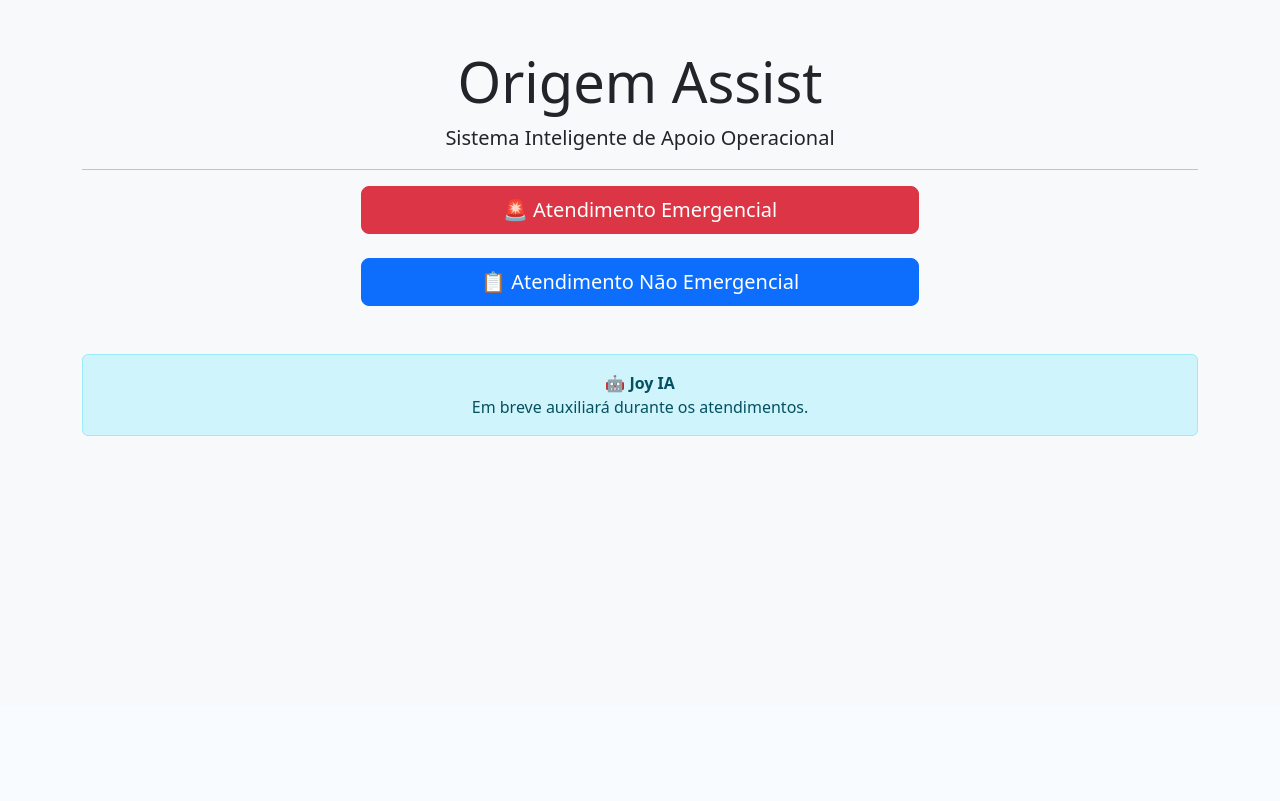
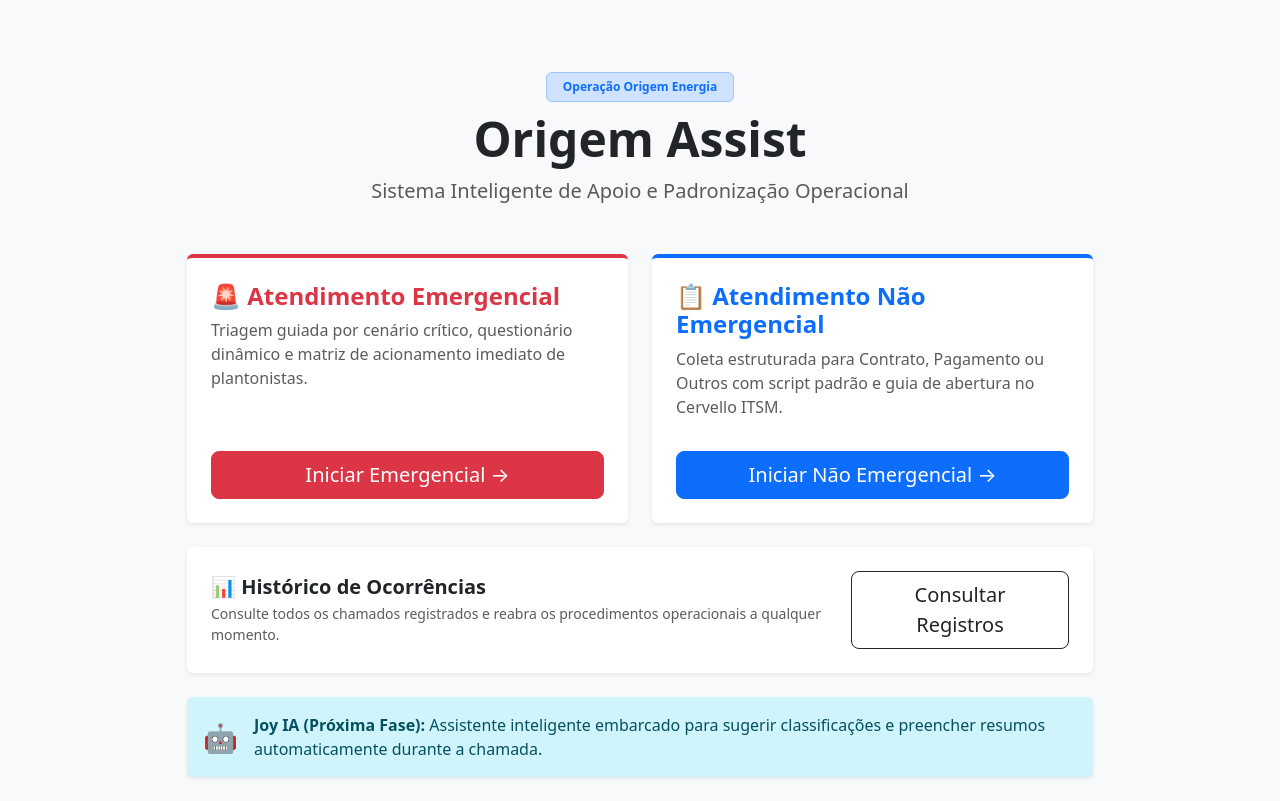
Before and after one commit to AndreSannder45/origem-assist, a Django app: page / in a window 1280 px wide. Shown: the part 94-895 px from the top of the page. Before the commit the page ends 530 px from the top, so only its background shows below. Run offline with Django 5.2, Linux system fonts and the light colour scheme; a user stored in the database is signed in.

Commit message:
Adiciona historico de atendimentos e melhorias visuais

```diff
--- a/atendimento/urls.py
+++ b/atendimento/urls.py
@@ -12,4 +12,7 @@ urlpatterns = [
     # Fluxo Não Emergencial
     path("nao-emergencial/", views.nao_emergencial, name="nao_emergencial"),
     path("procedimentos-ne/<int:ocorrencia_id>/", views.procedimentos_ne, name="procedimentos_ne"),
+
+    # Histórico de Ocorrências
+    path("historico/", views.historico, name="historico"),
 ]
--- a/atendimento/views.py
+++ b/atendimento/views.py
@@ -108,3 +108,20 @@ def nao_emergencial(request):
 def procedimentos_ne(request, ocorrencia_id):
     ocorrencia = Ocorrencia.objects.get(id=ocorrencia_id)
     return render(request, "atendimento/procedimentos_ne.html", {"ocorrencia": ocorrencia})
+
+@login_required
+def historico(request):
+    ocorrencias = Ocorrencia.objects.all().order_by('-id')
+    total_geral = ocorrencias.count()
+    total_em = ocorrencias.filter(tipo_atendimento="EM").count()
+    total_ne = ocorrencias.filter(tipo_atendimento="NE").count()
+    return render(
+        request,
+        "atendimento/historico.html",
+        {
+            "ocorrencias": ocorrencias,
+            "total_geral": total_geral,
+            "total_em": total_em,
+            "total_ne": total_ne,
+        }
+    )
--- a/templates/atendimento/home.html
+++ b/templates/atendimento/home.html
@@ -1,43 +1,72 @@
 {% extends 'base.html' %}
 
-{% block title %}
-Origem Assist
-{% endblock %}
+{% block title %}Origem Assist - Apoio Operacional{% endblock %}
 
 {% block content %}
-
-<div class="text-center">
-
-    <h1 class="display-4">
-        Origem Assist
-    </h1>
-
-    <p class="lead">
-        Sistema Inteligente de Apoio Operacional
-    </p>
-
-    <hr>
-
-    <div class="d-grid gap-4 col-6 mx-auto">
-
-        <a href="/emergencial/" class="btn btn-danger btn-lg">
-            🚨 Atendimento Emergencial
-        </a>
-
-        <a href="/nao-emergencial/" class="btn btn-primary btn-lg">
-            📋 Atendimento Não Emergencial
-        </a>
-
+<div class="container py-4">
+    <div class="text-center mb-5">
+        <span class="badge bg-primary-subtle text-primary border border-primary-subtle px-3 py-2 mb-2">
+            Operação Origem Energia
+        </span>
+        <h1 class="display-5 fw-bold">Origem Assist</h1>
+        <p class="lead text-muted">Sistema Inteligente de Apoio e Padronização Operacional</p>
     </div>
 
-    <div class="mt-5 alert alert-info">
+    <div class="row g-4 justify-content-center">
+        <!-- Card Emergencial -->
+        <div class="col-md-5">
+            <div class="card h-100 border-0 shadow-sm border-top border-danger border-4">
+                <div class="card-body d-flex flex-column p-4">
+                    <h4 class="card-title text-danger fw-bold mb-2">🚨 Atendimento Emergencial</h4>
+                    <p class="card-text text-muted flex-grow-1">
+                        Triagem guiada por cenário crítico, questionário dinâmico e matriz de acionamento imediato de plantonistas.
+                    </p>
+                    <a href="{% url 'emergencial' %}" class="btn btn-danger btn-lg w-100 mt-3">
+                        Iniciar Emergencial →
+                    </a>
+                </div>
+            </div>
+        </div>
 
-        🤖 <strong>Joy IA</strong><br>
+        <!-- Card Não Emergencial -->
+        <div class="col-md-5">
+            <div class="card h-100 border-0 shadow-sm border-top border-primary border-4">
+                <div class="card-body d-flex flex-column p-4">
+                    <h4 class="card-title text-primary fw-bold mb-2">📋 Atendimento Não Emergencial</h4>
+                    <p class="card-text text-muted flex-grow-1">
+                        Coleta estruturada para Contrato, Pagamento ou Outros com script padrão e guia de abertura no Cervello ITSM.
+                    </p>
+                    <a href="{% url 'nao_emergencial' %}" class="btn btn-primary btn-lg w-100 mt-3">
+                        Iniciar Não Emergencial →
+                    </a>
+                </div>
+            </div>
+        </div>
 
-        Em breve auxiliará durante os atendimentos.
+        <!-- Barra de Histórico -->
+        <div class="col-md-10">
+            <div class="card border-0 shadow-sm bg-white">
+                <div class="card-body d-flex flex-column flex-md-row justify-content-between align-items-center p-4 gap-3">
+                    <div>
+                        <h5 class="fw-bold mb-1">📊 Histórico de Ocorrências</h5>
+                        <p class="text-muted mb-0 small">Consulte todos os chamados registrados e reabra os procedimentos operacionais a qualquer momento.</p>
+                    </div>
+                    <a href="{% url 'historico' %}" class="btn btn-outline-dark btn-lg px-4">
+                        Consultar Registros
+                    </a>
+                </div>
+            </div>
+        </div>
 
+        <!-- Card Joy IA -->
+        <div class="col-md-10">
+            <div class="alert alert-info border-0 shadow-sm d-flex align-items-center gap-3 mb-0 p-3">
+                <span class="fs-3">🤖</span>
+                <div>
+                    <strong>Joy IA (Próxima Fase):</strong> Assistente inteligente embarcado para sugerir classificações e preencher resumos automaticamente durante a chamada.
+                </div>
+            </div>
+        </div>
     </div>
-
 </div>
-
 {% endblock %}
```
Also changed, not shown: templates/atendimento/historico.html (added, +96 -0 lines), templates/atendimento/procedimentos.html (+32 -5 lines).
